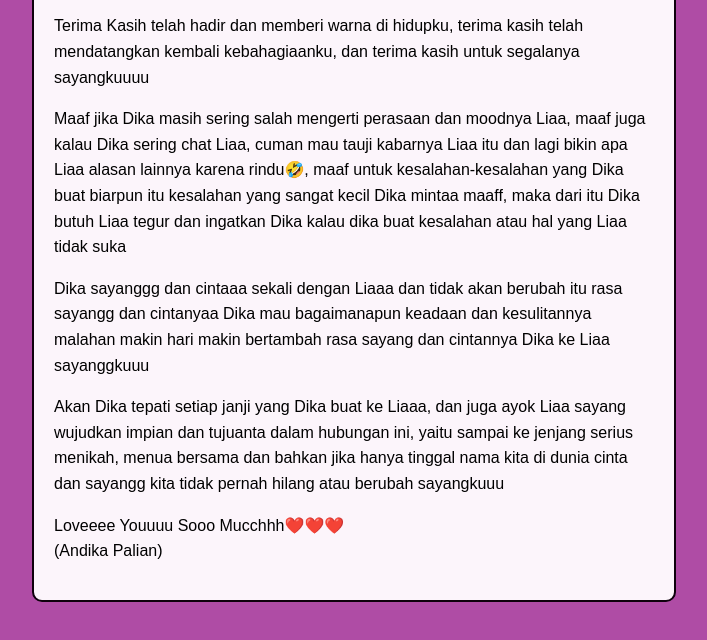
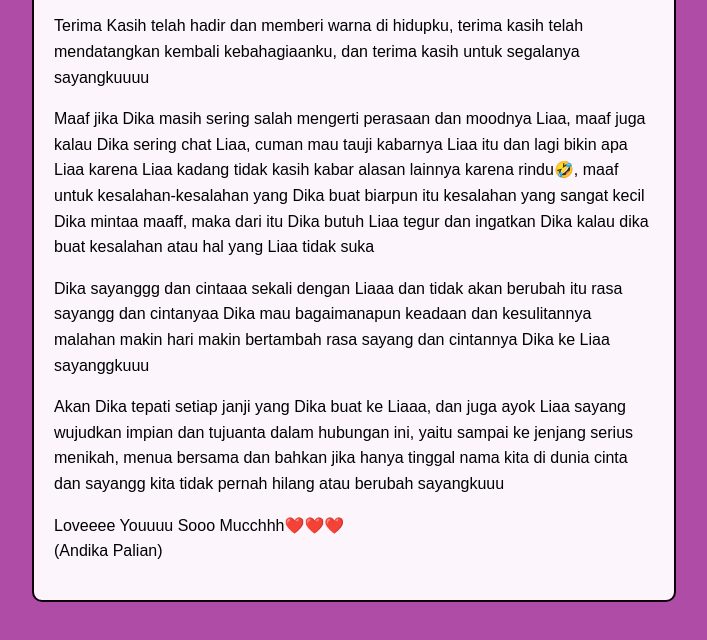
Before and after one commit to andikaPalian/andikaPalian.github.io, a plain HTML site: page msg/index.html in a window 1280 px wide. Shown: the part 180-820 px from the top of the page, without its empty margins (286-993 px from the left). Drawn offline with Linux system fonts and the light colour scheme.

Commit message:
Update index.html

```diff
--- a/msg/index.html
+++ b/msg/index.html
@@ -14,7 +14,7 @@
     <div class="content">
       <p>Hi Liaaa sayangkuuu cintakuuuu cantikkuuuuu duniakuuu,</p>
       <p>Terima Kasih telah hadir dan memberi warna di hidupku, terima kasih telah mendatangkan kembali kebahagiaanku, dan terima kasih untuk segalanya sayangkuuuu</p>
-      <p>Maaf jika Dika masih sering salah mengerti perasaan dan moodnya Liaa, maaf juga kalau Dika sering chat Liaa, cuman mau tauji kabarnya Liaa itu dan lagi bikin apa Liaa alasan lainnya karena rindu🤣, maaf untuk kesalahan-kesalahan yang Dika buat biarpun itu kesalahan yang sangat kecil Dika mintaa maaff, maka dari itu Dika butuh Liaa tegur dan ingatkan Dika kalau dika buat kesalahan atau hal yang Liaa tidak suka </p>
+      <p>Maaf jika Dika masih sering salah mengerti perasaan dan moodnya Liaa, maaf juga kalau Dika sering chat Liaa, cuman mau tauji kabarnya Liaa itu dan lagi bikin apa Liaa karena Liaa kadang tidak kasih kabar alasan lainnya karena rindu🤣, maaf untuk kesalahan-kesalahan yang Dika buat biarpun itu kesalahan yang sangat kecil Dika mintaa maaff, maka dari itu Dika butuh Liaa tegur dan ingatkan Dika kalau dika buat kesalahan atau hal yang Liaa tidak suka </p>
       <p>Dika sayanggg dan cintaaa sekali dengan Liaaa dan tidak akan berubah itu rasa sayangg dan cintanyaa Dika mau bagaimanapun keadaan dan kesulitannya malahan makin hari makin bertambah rasa sayang dan cintannya Dika ke Liaa sayanggkuuu</p>
       <p>Akan Dika tepati setiap janji yang Dika buat ke Liaaa, dan juga ayok Liaa sayang wujudkan impian dan tujuanta dalam hubungan ini, yaitu sampai ke jenjang serius menikah, menua bersama dan bahkan jika hanya tinggal nama kita di dunia cinta dan sayangg kita tidak pernah hilang atau berubah sayangkuuu</p>
       <p>Loveeee Youuuu Sooo Mucchhh❤️❤️❤️ <br> (Andika Palian)</p>
```
